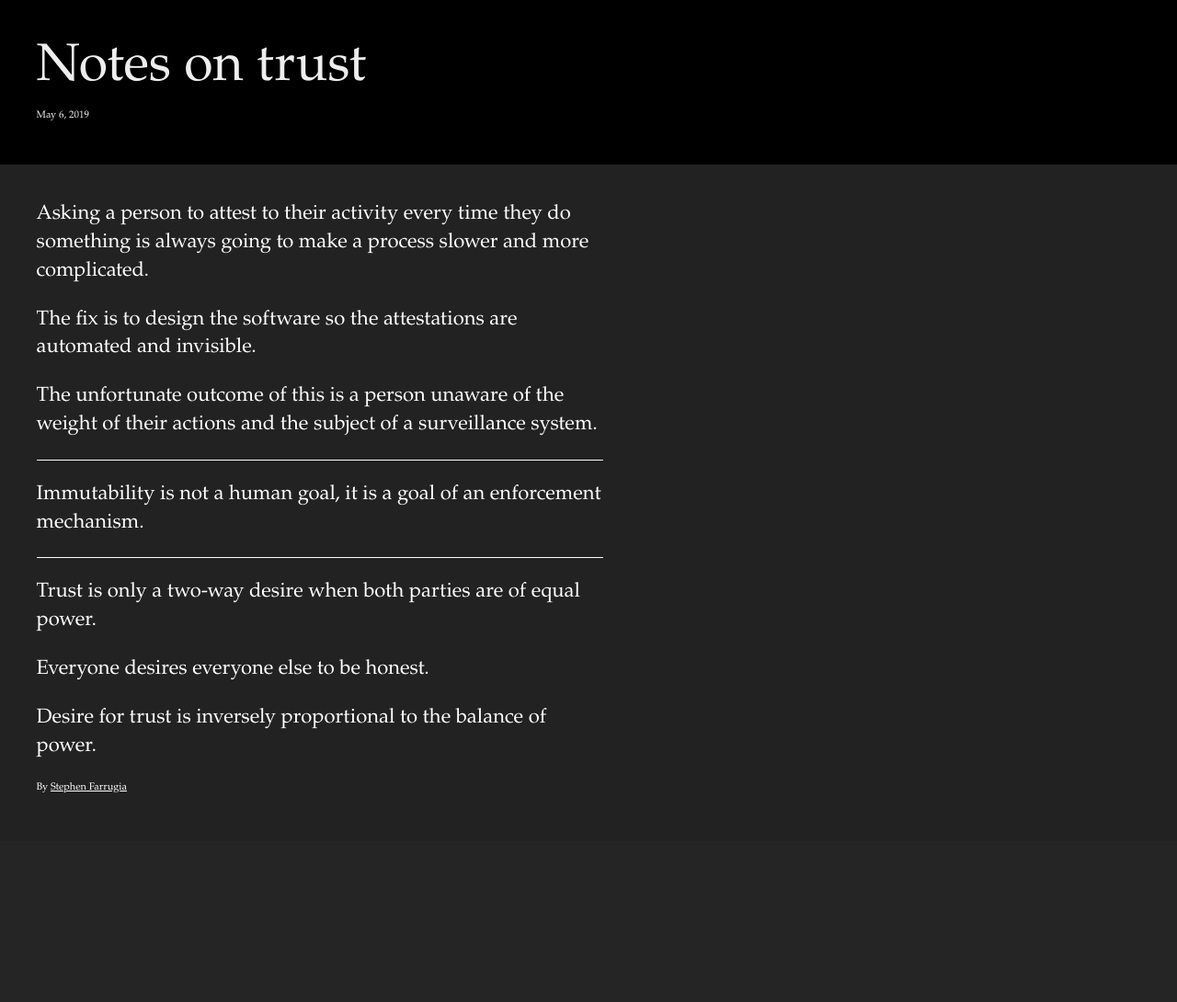
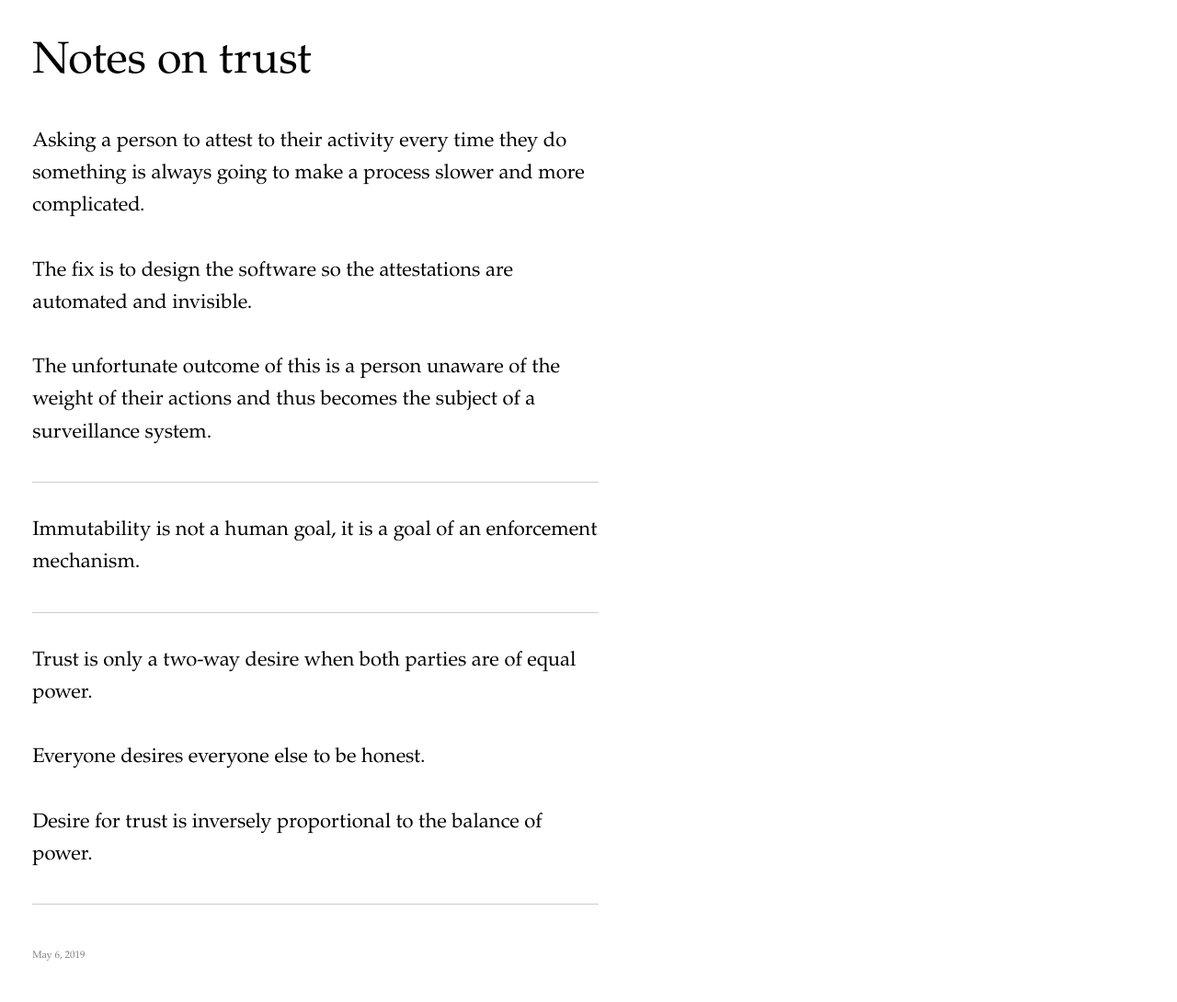
Before and after one commit to stevesydney/fasterandworse, a PHP site: page /notes-on-trust in a window 1280 px wide. Shown: the whole page at 92% size. Before the commit the page ends 863 px from the top, so only its background shows below. Run offline with PHP 8.4, Linux system fonts and the light colour scheme.

Commit message:
Updates to template

```diff
--- a/index.php
+++ b/index.php
@@ -5,10 +5,8 @@
         <meta http-equiv="X-UA-Compatible" content="IE=edge">
         <title>Faster and worse</title>
         <meta name="viewport" content="width=device-width, initial-scale=1">
-        <meta name="theme-color" content="#3F3E4E">
         <meta name="author" content="Stephen Farrugia">
-        <meta name="Description" content="Stephen Farrugia's articles about creativity">
-        <meta name="Keywords" content="Stephen Farrugia, Steve Farrugia, creativity, strategy, thinking, design, technology">
+        <meta name="Description" content="Stephen's writing">
         <link href="/main.css" rel="stylesheet" type="text/css" media="all" />
     </head>
     <body>
--- a/main.css
+++ b/main.css
@@ -1,46 +1,55 @@
 :root {
-  font-family: Palatino,"Palatino Linotype","Palatino LT STD","Book Antiqua",Georgia,serif;
-  background-color: #222222;
-  color: #ffffff;
+  font-family: Palatino, "Palatino Linotype", "Palatino LT STD", "Book Antiqua", Georgia, serif;
+  background-color: #ffffff;
+  color: #000000;
   font-size: 22px;
-  line-height: 1.4;
+  line-height: 1.6;
 }
-body {
+html {
   padding: 0;
   margin: 0;
 }
-a {
-  color: inherit;
+body {
+  max-width: 28rem;
+  padding: 1.6rem;
+  margin: 0;
 }
 h1 {
   font-weight: normal;
-  font-size: 2.6rem;
+  font-size: 2.2rem;
   margin-top: 0;
+  margin-bottom: 1.6rem;
+  line-height: 1.375;
+}
+p {
+  margin-top: 0;
+  margin-bottom: 1.6rem;
+}
+p:last-child {
   margin-bottom: 0;
-  line-height: 1.2;
 }
 time {
   font-size: 0.5rem;
-}
-header {
-  margin-bottom: 1.8rem;
-  background-color: #000000;
-  padding: 1.8rem;
-  color: #eeeeee;
-}
-main {
-  padding: 0 1.8rem 1.8rem;
-  max-width: 28rem;
-}
-[itemprop="author"]::before {
-  content: 'By ';
-}
-[itemprop="author"] {
-  font-size: 0.5rem;
+  opacity: 0.5;
 }
 
 hr {
   border-width: 0 0 1px 0;
   border-style: solid;
   border-color: currentColor;
+  opacity: 0.2;
+  margin-top: 0;
+  margin-bottom: 1.6rem;
 }
+a:link {
+  color: inherit;
+}
+a:visited {
+  color: #333;
+}
+a:hover {
+  color: #f00;
+}
+a:active {
+  color: inherit;
+}
--- a/notes-on-trust/index.php
+++ b/notes-on-trust/index.php
@@ -5,7 +5,6 @@
         <meta http-equiv="X-UA-Compatible" content="IE=edge">
         <title>Faster and worse | Notes on trust</title>
         <meta name="viewport" content="width=device-width, initial-scale=1">
-        <meta name="theme-color" content="#EDEDEF">
         <meta name="author" content="Stephen Farrugia">
         <meta name="Title" content="Notes on trust">
         <meta name="Description" content="Ideas and thoughts on the subject of trust">
@@ -23,22 +22,18 @@
     </head>
     <body>
         <article itemscope itemtype="http://schema.org/BlogPosting">
-            <header>
             <h1 itemprop="title">Notes on trust</h1>
-                <time itemprop="dateCreated pubdate datePublished" datetime="2019-05-06">May 6, 2019</time>
-            </header>
-            <main>
             <p>Asking a person to attest to their activity every time they do something is always going to make a process slower and more complicated.</p>
             <p>The fix is to design the software so the attestations are automated and invisible.</p>
-                <p>The unfortunate outcome of this is a person unaware of the weight of their actions and the subject of a surveillance system.</p>
+            <p>The unfortunate outcome of this is a person unaware of the weight of their actions and thus becomes the subject of a surveillance system.</p>
             <hr>
             <p>Immutability is not a human goal, it is a goal of an enforcement mechanism.</p>
             <hr>
             <p>Trust is only a two-way desire when both parties are of equal power.</p>
             <p>Everyone desires everyone else to be honest.</p>
             <p>Desire for trust is inversely proportional to the balance of power.</p>
-                <p itemprop="author"><a href="mailto:sfarrugia@gmail.com">Stephen Farrugia</a></p>
-            </main>
+            <hr>
+            <p><time itemprop="dateCreated pubdate datePublished" datetime="2019-05-06">May 6, 2019</time></p>
         </article>
     </body>
 </html>
```
Also changed, not shown: colours.json (deleted, +0 -82 lines), concern-of-separations/index.php (+2 -8 lines), nothing-at-all/index.php (+2 -7 lines), the-how-is-personal/index.php (+7 -12 lines), trust-in-the-process/index.php (+2 -9 lines). Lines whose indentation alone changed are shown as unchanged.
